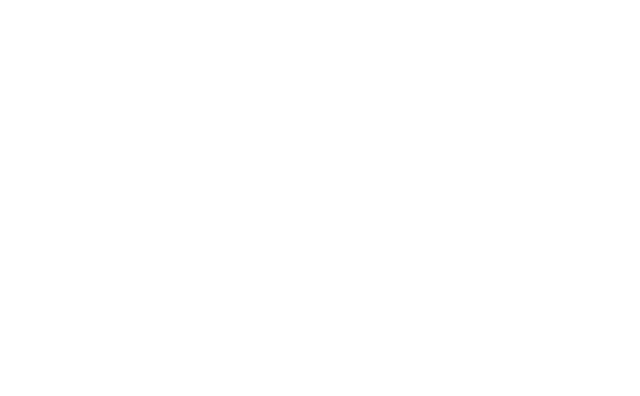
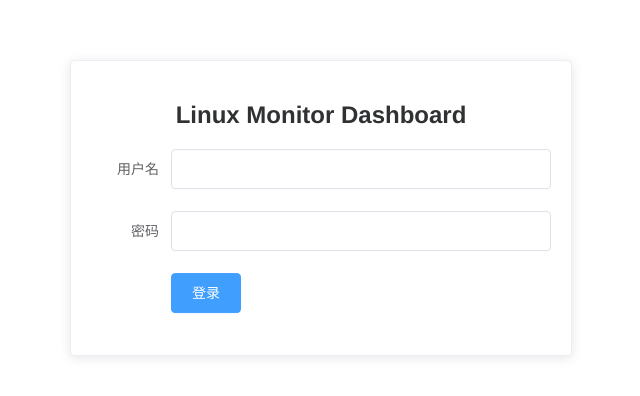
Before and after one commit to Idiot-Alex/linux-monitor, a Vue app in the folder linux-monitor-dashboard-vue/: page /#/login in a window 1280 px wide. Shown: the part 112-508 px from the top of the page, without its empty margins (319-959 px from the left). Built offline with nearby package versions, Linux system fonts and the light colour scheme.

Commit message:
add login page

```diff
--- a/linux-monitor-dashboard-vue/src/api/config.js
+++ b/linux-monitor-dashboard-vue/src/api/config.js
@@ -1,4 +1,5 @@
 import axios from 'axios';
+import Vue from 'vue';
 
 const domain = document.getElementById('domainPath').value;
 
@@ -27,26 +28,26 @@
   const res = response.data;
   // if request failed
   if (res.code !== 200) {
-    this.$notify.error({
+    Vue.prototype.$notify.error({
       title: 'Request Failed',
       message: res.message,
-      offset: 150
+      offset: 100
     });
   }
   return res;
 }, error => {
   const { status, statusText } = error;
   if (!status) {
-    this.$notify.warning({
+    Vue.prototype.$notify.warning({
       title: 'Network Error',
       message: 'please check your network...',
-      offset: 150
+      offset: 100
     });
   } else {
-    this.$notify.error({
+    Vue.prototype.$notify.error({
       title: status,
       message: statusText,
-      offset: 150
+      offset: 100
     });
   }
   return Promise.reject(error);
--- a/linux-monitor-dashboard-vue/src/main.js
+++ b/linux-monitor-dashboard-vue/src/main.js
@@ -4,9 +4,10 @@
 import './assets/reset.css';
 import 'element-ui/lib/theme-chalk/index.css';
 import {
-  Button, Notification,
-  Container, Header, Aside, Main,
+  Notification, Button,
+  Container, Header, Aside, Main, Card,
   Menu, Submenu, MenuItem, MenuItemGroup,
+  Form, FormItem, Input,
 } from 'element-ui';
 
 import router from './router';
@@ -19,10 +20,14 @@
 Vue.use(Header);
 Vue.use(Aside);
 Vue.use(Main);
+Vue.use(Card);
 Vue.use(Menu);
 Vue.use(Submenu);
 Vue.use(MenuItem);
 Vue.use(MenuItemGroup);
+Vue.use(Form);
+Vue.use(FormItem);
+Vue.use(Input);
 
 new Vue({
   router,
--- /dev/null
+++ b/linux-monitor-dashboard-vue/src/pages/login/index.vue
@@ -0,0 +1,50 @@
+<template>
+  <div>
+    <el-card class="login-card">
+      <h2 class="title">Linux Monitor Dashboard</h2>
+      <el-form ref="form" :model="form" label-width="80px">
+        <el-form-item label="用户名">
+          <el-input v-model="form.userName"></el-input>
+        </el-form-item>
+        <el-form-item label="密码">
+          <el-input v-model="form.password" type="password"></el-input>
+        </el-form-item>
+        <el-form-item>
+          <el-button type="primary" @click="onSubmit">登录</el-button>
+        </el-form-item>
+      </el-form>
+    </el-card>
+  </div>
+</template>
+<script>
+import { adminUserLogin } from '../../api/admin-user';
+export default {
+  data() {
+    return {
+      form: {
+        userName: '',
+        password: ''
+      }
+    }
+  },
+  methods: {
+    onSubmit() {
+      adminUserLogin(this.form).then(res => {
+        console.log(res)
+      })
+    }
+  }
+}
+</script>
+<style scoped>
+.title {
+  text-align: center;
+}
+.login-card {
+  position: absolute;
+  top: 40%;
+  left: 50%;
+  transform: translate(-50%,-50%);
+  width: 500px;
+}
+</style>
--- a/linux-monitor-dashboard-vue/src/router/index.js
+++ b/linux-monitor-dashboard-vue/src/router/index.js
@@ -15,6 +15,11 @@
   mode: 'hash',
   routes: [
     {
+      path: '/login',
+      name: 'login',
+      component: () => import('../pages/login')
+    },
+    {
       path: '/',
       name: 'home',
       component: () => import('../pages/layout'),
--- a/linux-monitor-dashboard-vue/src/utils/const.js
+++ b/linux-monitor-dashboard-vue/src/utils/const.js
@@ -1 +1 @@
-export const COLLAPSE = 'COLLAPSE';
+export const $200 = 200;
--- /dev/null
+++ b/linux-monitor-dashboard-vue/vue.config.js
@@ -0,0 +1,12 @@
+module.exports = {
+  // 代理设置
+  devServer: {
+    port: 3000,
+    proxy: {
+      '/*': {
+        target: 'http://localhost:8080',
+        timeout: 5 * 1000
+      }
+    }
+  }
+}
```
Also changed, not shown: 2 other files (tests, documents, lock files or other folders).
